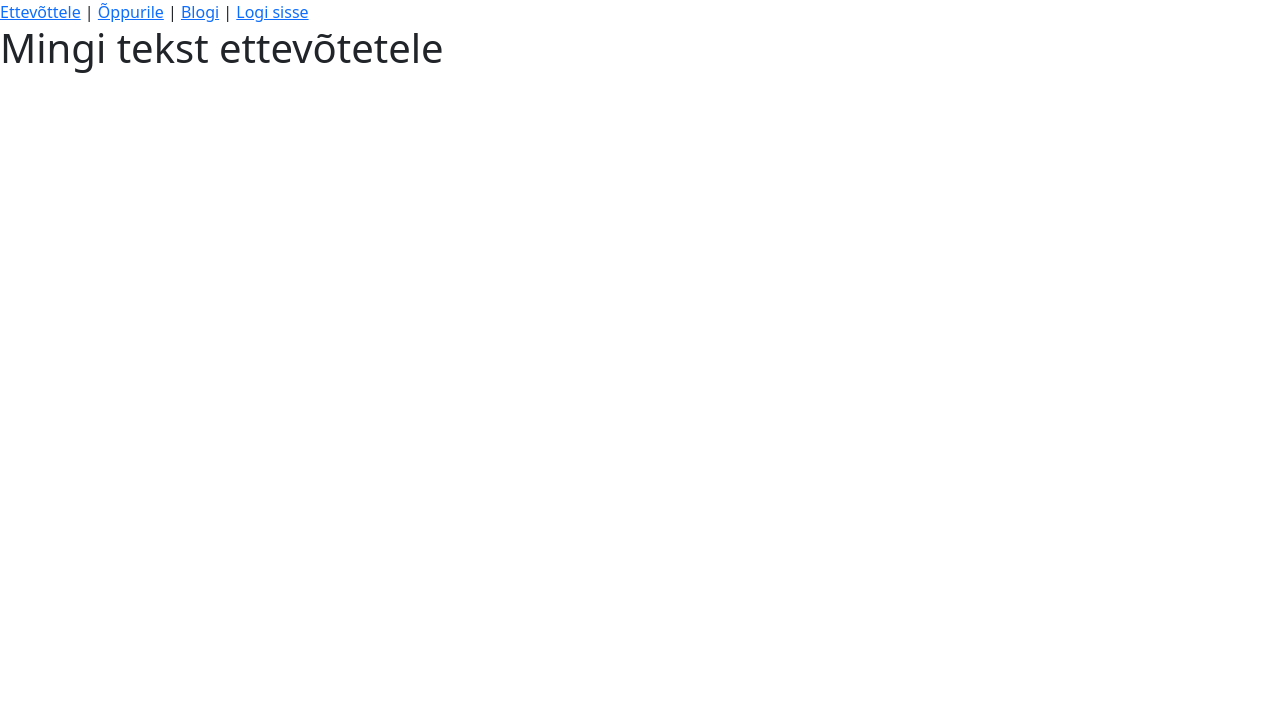
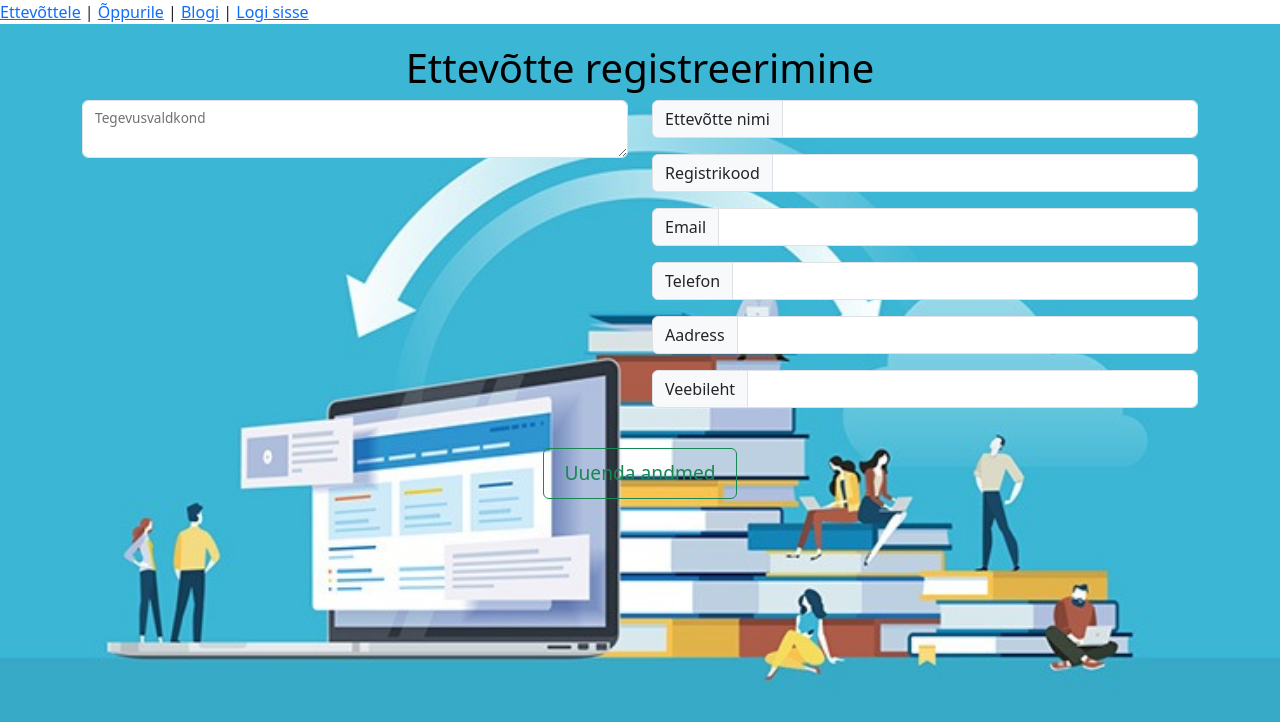
Before and after one commit to SiimSilland/lend36front, a Vue app: page /company/profile in a window 1280 px wide. Shown: the top 722 px of the page. Built offline with nearby package versions, Linux system fonts and the light colour scheme.

Commit message:
Company register view

```diff
--- a/src/services/UserService.js
+++ b/src/services/UserService.js
@@ -5,7 +5,9 @@ export default {
     sendPostNewStudentRequest(newStudent) {
         return axios.post('/user', newStudent);
     },
-
+    sendPostNewCompanyProfileRequest(newCompanyProfile) {
+        return axios.put('/company/profile/update', companyDto);
+    },
     sendPostNewCompanyRequest(newCompany) {
         return axios.post('/company/register', newCompany);
     }
--- a/src/views/CompanyProfileView.vue
+++ b/src/views/CompanyProfileView.vue
@@ -1,14 +1,124 @@
 <template>
-  <div class="row">
-    <div class="col">
-      <h1>Mingi tekst ettevõtetele</h1>
+  <div class="background">
+    <div class="company-profile-page">
+      <div class="container text-center">
+        <div class="row justify-content-center">
+          <div class="col-12">
+            <h1 class="title">Ettevõtte registreerimine</h1>
+          </div>
+        </div>
+      </div>
+
+      <div class="container">
+        <div class="row">
+
+          <div class="col-md-6">
+            <div class="form-floating">
+              <textarea v-model="newCompany.description" class="form-control textarea-fixed" id="tegevusvaldkond"></textarea>
+              <label for="tegevusvaldkond">Tegevusvaldkond</label>
+            </div>
+          </div>
+
+          <!-- Right Column: Other Inputs -->
+          <div class="col-md-6">
+            <div class="input-group mb-3">
+              <span class="input-group-text">Ettevõtte nimi</span>
+              <input v-model="newCompany.companyName" type="text" class="form-control">
+            </div>
+
+            <div class="input-group mb-3">
+              <span class="input-group-text">Registrikood</span>
+              <input v-model="newCompany.registrationNumber" type="text" class="form-control">
+            </div>
+
+            <div class="input-group mb-3">
+              <span class="input-group-text">Email</span>
+              <input v-model="newCompany.email" type="email" class="form-control">
+            </div>
+
+            <div class="input-group mb-3">
+              <span class="input-group-text">Telefon</span>
+              <input v-model="newCompany.phoneNumber" type="tel" class="form-control">
+            </div>
+
+            <div class="input-group mb-3">
+              <span class="input-group-text">Aadress</span>
+              <input v-model="newCompany.address" type="text" class="form-control">
+            </div>
+
+            <div class="input-group mb-3">
+              <span class="input-group-text">Veebileht</span>
+              <input v-model="newCompany.www" type="url" class="form-control">
+            </div>
+          </div>
+        </div>
+
+        <!-- Centered Button at Bottom -->
+        <div class="row mt-4">
+          <div class="col text-center">
+            <button @click="addNewCompanyProfile" type="submit" class="btn btn-outline-success">
+              Uuenda andmed
+            </button>
+          </div>
+        </div>
+      </div>
     </div>
   </div>
 </template>
 
+<script>
+import UserService from "@/services/UserService";
+import NavigationService from "@/services/NavigationService";
 
-<script>
 export default {
-  name: 'CompanyProfileView'
+  name: "CompanyProfileView",
+  data() {
+    return {
+      newCompany: {
+        companyName: '',
+        registrationNumber: '',
+        email: '',
+        phoneNumber: '',
+        address: '',
+        www: '',
+        description: ''
+      }
+    };
+  },
+  methods: {
+    addNewCompanyProfile() {
+      UserService.sendPostNewCompanyProfileRequest(this.newCompany)
+          .then(() => NavigationService.navigateToLoginView())
+          .catch(error => console.error("Error updating company profile:", error));
+    }
+  }
+};
+</script>
+
+<style scoped>
+.background {
+  background-image: url('@/assets/img.png');
+  background-size: cover;
+  background-position: center;
+  height: 100vh;
 }
-</script>
+
+.company-profile-page {
+  padding: 20px;
+  color: white;
+}
+
+.title {
+  color: black;
+}
+
+/* Center button */
+.btn-outline-success {
+  padding: 10px 20px;
+  font-size: 1.2rem;
+}
+
+.textarea-fixed {
+  height: 100px; /* Adjust as needed */
+}
+</style>
--- a/src/views/CompanyRegisterView.vue
+++ b/src/views/CompanyRegisterView.vue
@@ -63,9 +63,6 @@ export default {
         registrationNumber: '',
         email: '',
         password: '',
-        phoneNumber:'',
-        www:'',
-        description:''
 
       },
     }
--- a/src/views/StudentRegisterView.vue
+++ b/src/views/StudentRegisterView.vue
@@ -61,9 +61,7 @@ export default {
     passwordNoMatch() {
       return this.passwordRetype !== this.newStudent.password;
     },
-
     //todo: püüa kinni viga kui tudeng on juba regatud
-
     addNewStudent() {
       if (this.passwordNoMatch()) {
         this.errorMessage = "Paroolid ei kattu"
```
Also changed, not shown: src/assets/img_1.png (added).
